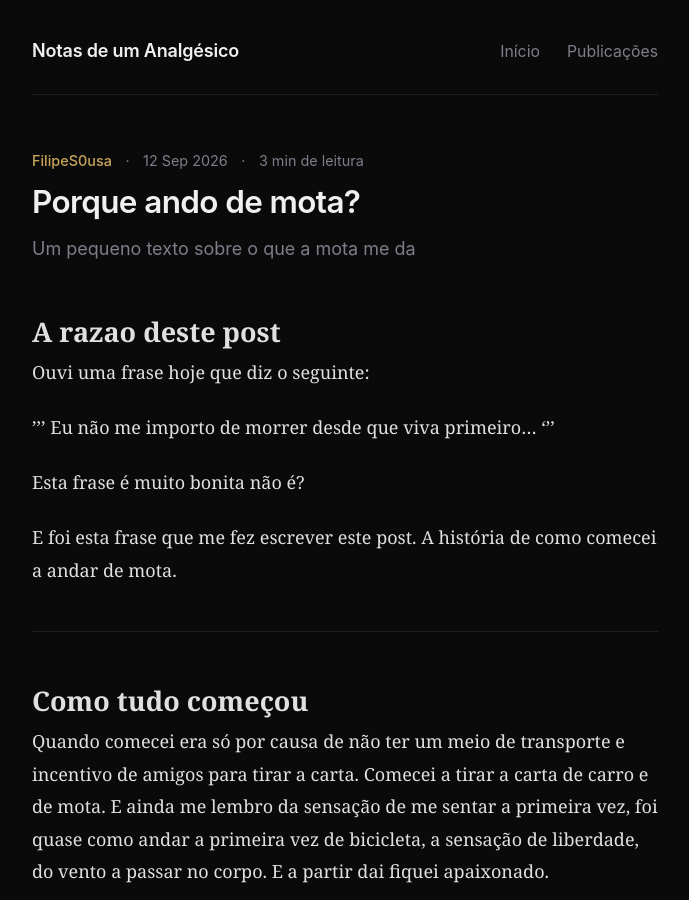
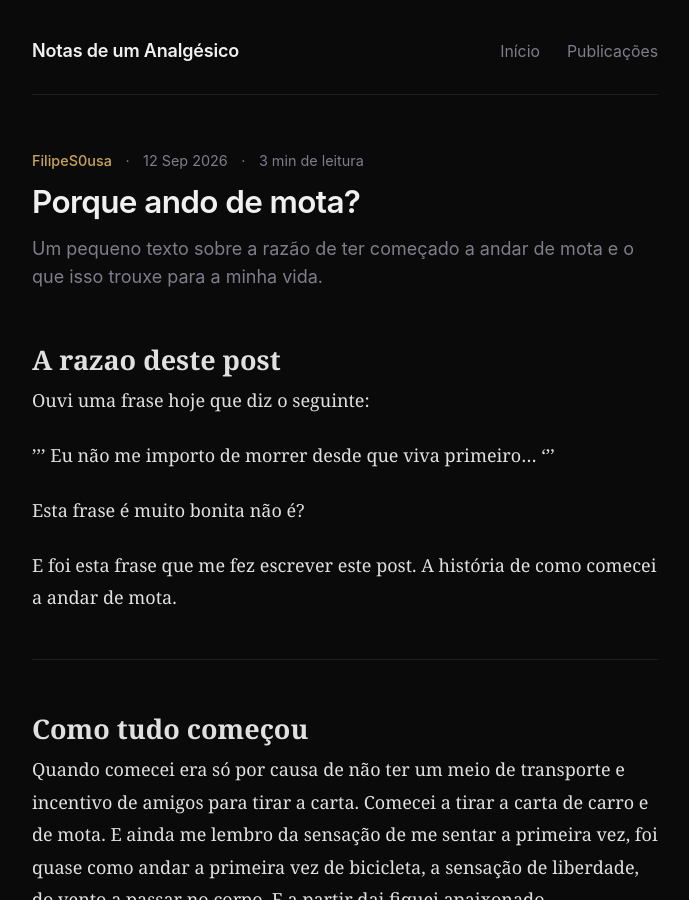
Before and after one commit to FilipeS0usa/blog, a Jekyll site: the page built from _posts/2026-09-12-porque-andar-de-mota.md, in a window 1280 px wide and 900 px high. Shown: the whole window, without its empty margins (295-984 px from the left). Built offline with Jekyll 4.4.1, drawn with Linux system fonts in a browser that asks for light colours.

Commit message:
Update motorcycle post description
Co-Authored-By: Claude Opus 5 <noreply@anthropic.com>
Claude-Session: https://claude.ai/code/session_01DriXjtUMreEwXBXAo4pbz8

```diff
--- a/_posts/2026-09-12-porque-andar-de-mota.md
+++ b/_posts/2026-09-12-porque-andar-de-mota.md
@@ -2,7 +2,7 @@
 layout: post
 title: "Porque ando de mota?"
 date: 2026-09-12 20:15:00 +0000
-description: "Um pequeno texto sobre o que a mota me da"
+description: "Um pequeno texto sobre a razão de ter começado a andar de mota e o que isso trouxe para a minha vida."
 author: "FilipeS0usa"
 pinned: false
 ---
```
